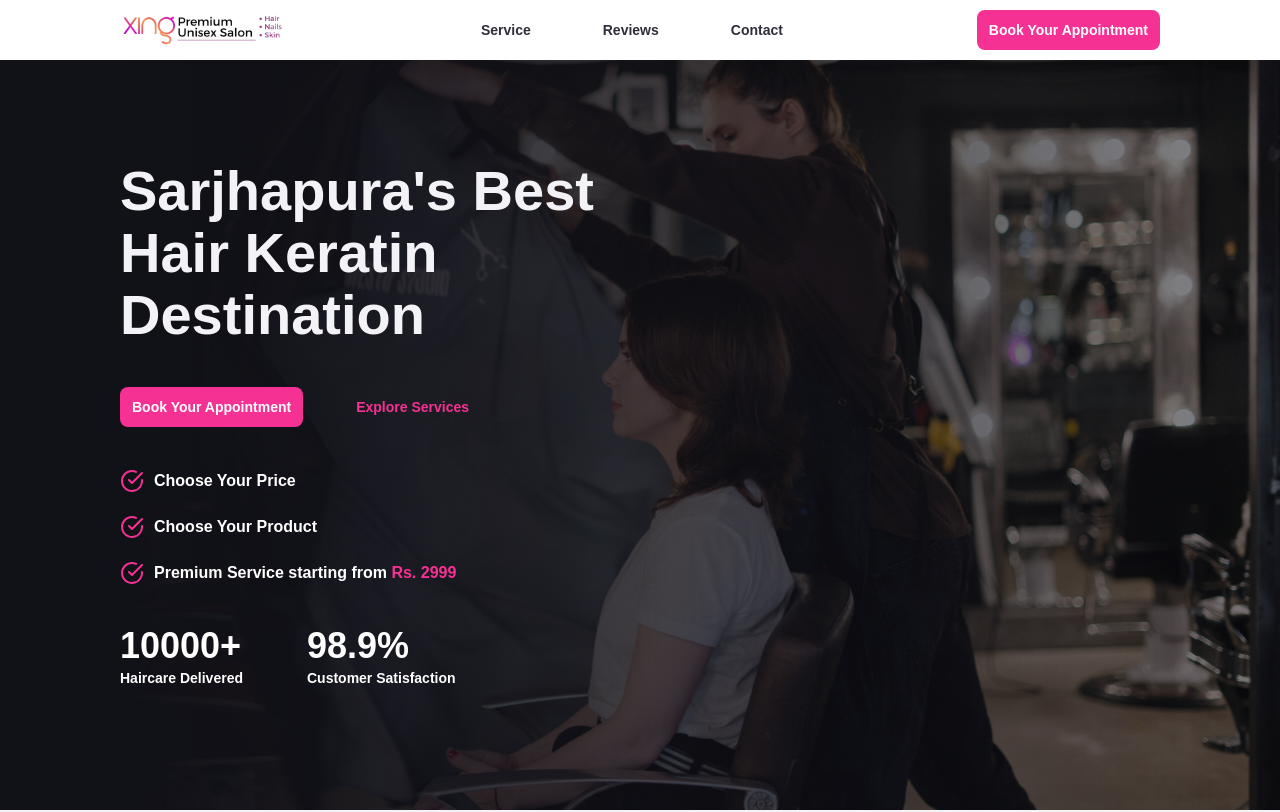
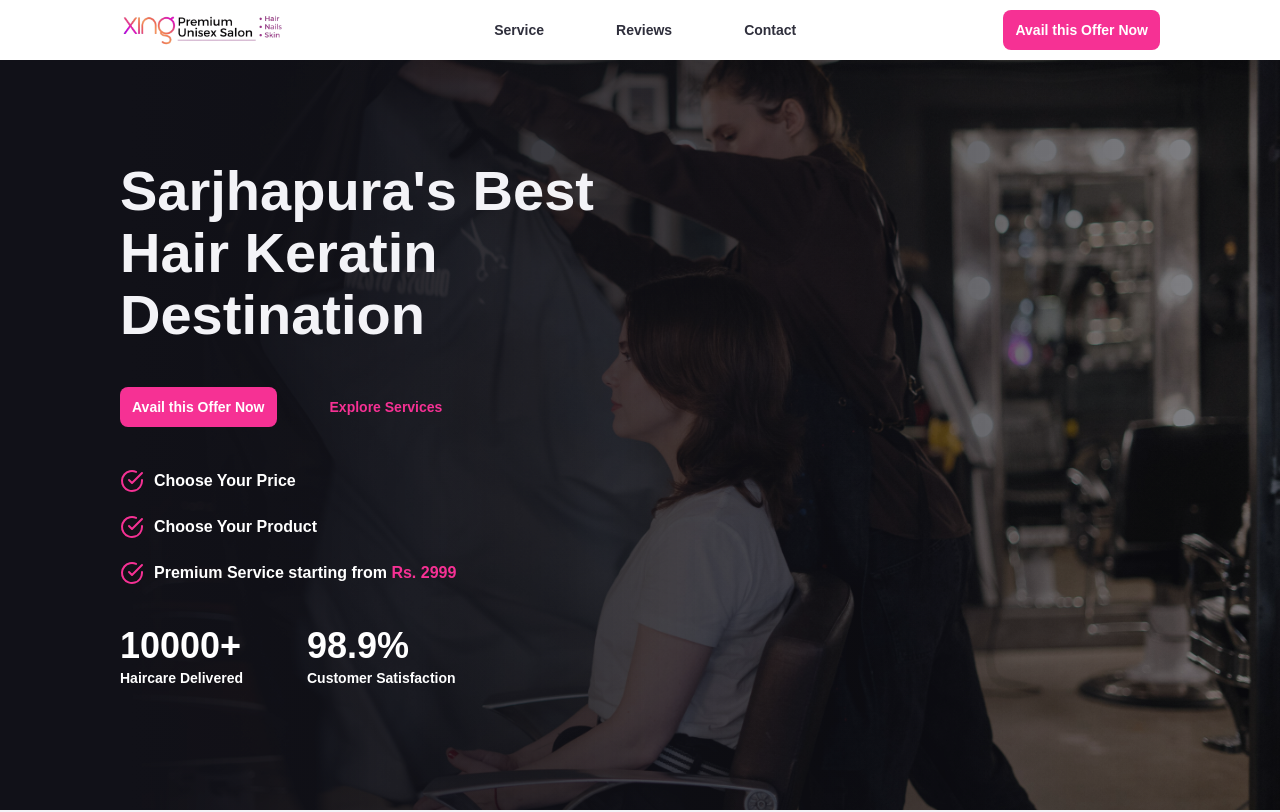
Before and after one commit to ayushjain026/XingDev, a React (Vite) app: page / in a window 1280 px wide. Shown: the top 812 px of the page. Built offline with nearby package versions, Linux system fonts and the light colour scheme.

Commit message:
Merge branch 'main' of https://github.com/ayushjain026/XingDev
# Conflicts:
#	index.html
#	style.css

```diff
--- a/src/components/ContactForm.jsx
+++ b/src/components/ContactForm.jsx
@@ -95,7 +95,7 @@ function ContactForm() {
           </div>
         </div>
         <button onSubmit={SubmitData} className="contact-cta">
-          Book Your Appointment
+          Avail this Offer Now
         </button>
       </form>
     </div>
--- a/src/components/ContactSection.jsx
+++ b/src/components/ContactSection.jsx
@@ -11,7 +11,7 @@ function ContactSection() {
           <p className="contact-location-address">
             Xing Premium Unisex Salon, <br />
             Opposite Clult PlayOn Fitness, <br /> 71/1A, Samvit Greens, <br />
-            Sarjapur - Marathahalli Rd, opposite St. Peter's School,
+            Sarjapur - Marathahalli Rd, <br /> opposite St. Peter's School,
             Kaikondrahalli, Bengaluru, Karnataka 560035
           </p>
         </div>
--- a/src/components/Footer.jsx
+++ b/src/components/Footer.jsx
@@ -17,7 +17,8 @@ function Footer() {
           Xing Premium Unisex Salon, <br />
           Opposite Clult PlayOn Fitness,<br />
           71/1A, Samvit Greens,<br />
-          Sarjapur - Marathahalli Rd, opposite St. Peter's School, Kaikondrahalli, Bengaluru, Karnataka 560035
+          Sarjapur - Marathahalli Rd, <br />
+          opposite St. Peter's School, Kaikondrahalli, Bengaluru, Karnataka 560035
           </p>
         </div>
         <div className="footer-links">
--- a/src/components/HeroSection.jsx
+++ b/src/components/HeroSection.jsx
@@ -1,12 +1,11 @@
-import Carousel from './Carousel';
-import checkIcon from '../assets/hero-check.svg';
+import Carousel from "./Carousel";
+import checkIcon from "../assets/hero-check.svg";
 
 function HeroSection() {
-
   const scrollToSection = (id) => {
     const element = document.getElementById(id);
     if (element) {
-      element.scrollIntoView({ behavior: 'smooth' });
+      element.scrollIntoView({ behavior: "smooth" });
     }
   };
 
@@ -26,21 +25,32 @@ function HeroSection() {
             Sarjhapura's Best Hair Keratin Destination
           </h1>
           <div className="hero-ctas">
-            <a href="#" className="hero-cta" onClick={() => scrollToSection('personalized-treatment')}>
-              Book Your Appointment
+            <a
+              href="#"
+              className="hero-cta"
+              onClick={() => scrollToSection("personalized-treatment")}
+            >
+              Avail this Offer Now
             </a>
-            <a className="hero-cta-sec" onClick={() => scrollToServiceSection('services-section')}>
+            <a
+              className="hero-cta-sec"
+              onClick={() => scrollToServiceSection("services-section")}
+            >
               Explore Services
             </a>
           </div>
           <div className="hero-checks">
             <div className="hero-checks-check">
               <img src={checkIcon} alt="" className="hero-checks-check-icon" />
-              <p className="hero-checks-check-text" style={{ color: "white" }}>Choose Your Price</p>
+              <p className="hero-checks-check-text" style={{ color: "white" }}>
+                Choose Your Price
+              </p>
             </div>
             <div className="hero-checks-check">
               <img src={checkIcon} alt="" className="hero-checks-check-icon" />
-              <p className="hero-checks-check-text" style={{ color: "white" }}>Choose Your Product</p>
+              <p className="hero-checks-check-text" style={{ color: "white" }}>
+                Choose Your Product
+              </p>
             </div>
             <div className="hero-checks-check">
               <img src={checkIcon} alt="" className="hero-checks-check-icon" />
@@ -52,12 +62,20 @@ function HeroSection() {
           </div>
           <div className="hero-stats">
             <div>
-              <p className="hero-stats-num" style={{ color: "white" }}>10000+</p>
-              <p className="hero-stats-des" style={{ color: "white" }}>Haircare Delivered</p>
+              <p className="hero-stats-num" style={{ color: "white" }}>
+                10000+
+              </p>
+              <p className="hero-stats-des" style={{ color: "white" }}>
+                Haircare Delivered
+              </p>
             </div>
             <div>
-              <p className="hero-stats-num" style={{ color: "white" }}>98.9%</p>
-              <p className="hero-stats-des" style={{ color: "white" }}>Customer Satisfaction</p>
+              <p className="hero-stats-num" style={{ color: "white" }}>
+                98.9%
+              </p>
+              <p className="hero-stats-des" style={{ color: "white" }}>
+                Customer Satisfaction
+              </p>
             </div>
           </div>
         </div>
--- a/src/components/Navbar.jsx
+++ b/src/components/Navbar.jsx
@@ -25,7 +25,7 @@ function Navbar() {
         </div>
         <div>
         <a href="#" className="nav-cta" onClick={() => scrollToSection('personalized-treatment')}>
-          Book Your Appointment
+          Avail this Offer Now
         </a>
         </div>
       </nav>
--- a/src/components/QnaSection.jsx
+++ b/src/components/QnaSection.jsx
@@ -8,6 +8,11 @@ function QnaSection() {
   };
 
   const accordionData = [
+    {
+      question: 'Do you charge for hair care consultation?',
+      answer:
+        'We are passionate about hair, we enjoy make hair healthy and gorgeous and that’s our kick ! You can happily walk-in for a consultation which we do not charge. Their is no obligation to take service from us, you can choose you preferred salon. Just Be Sepcial ! Be Gorgeous !',
+    },
     {
       question: 'How does a keratin treatment work?',
       answer:
@@ -34,11 +39,6 @@ function QnaSection() {
       question: 'Do you provide discount on post care ?',
       answer:
         'Ideally for long lasting results, use of shampoos and conditioners free of sulphates, parabens, alcohol, and fragrances is recommended. They should also be specifically designed for treated hair.Being kind and gentle to your hair is of utmost importance after keratin treatment. Wash your hair only 2 to 3 times a week with gentle products.\nWe will share a post care card and also all our post care products are sold at no profit and zero margin prices, hence the lowest in the market.',
-    },
-    {
-      question: 'Do you charge for hair care consultation?',
-      answer:
-        'We are passionate about hair, we enjoy make hair healthy and gorgeous and that’s our kick ! You can happily walk-in for a consultation which we do not charge. Their is no obligation to take service from us, you can choose you preferred salon. Just Be Sepcial ! Be Gorgeous !',
     },
   ];
 
--- a/src/sass/qna.sass
+++ b/src/sass/qna.sass
@@ -4,6 +4,9 @@
   max-width: 72rem
   margin: 0 auto
   text-align: center
+  display: flex
+  flex-direction: column
+  align-items: center
   background-color: var.$bg-color
   &-heading
     @include var.H2()
@@ -14,14 +17,15 @@
     color: var.$tri-text-color
     margin-bottom: 4rem
   &-accordian
-    padding: 2.4rem
+    padding: 1rem
     max-width: 56rem
     background-color: var.$white
-    border-radius: 0.8rem
+    border-radius: 0.9rem
     border: 1px solid black
-    margin-bottom: 2.4rem
+    margin-bottom: 1.5rem
     &-question
       @include var.H6()
+      font-size: 1.5em
       color: var.$sec-text-color
       text-align: left
     &-answer
```
